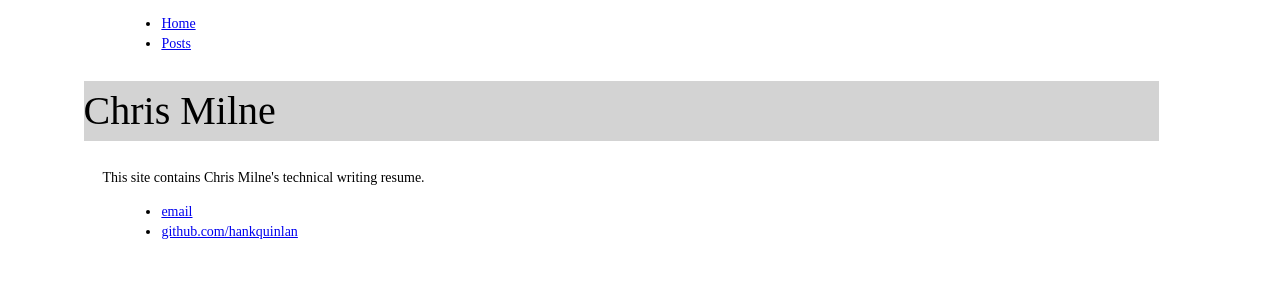
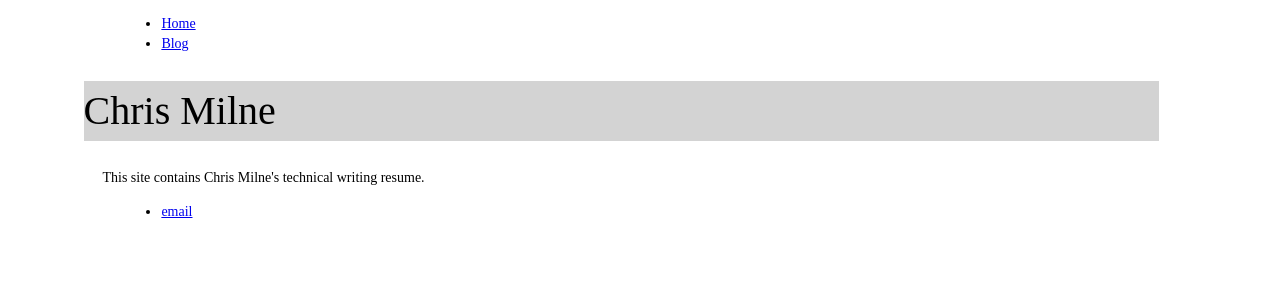
Before and after one commit to chris-milne/chris-milne.github.io, a Jekyll site: the page built from index.html, in a window 1280 px wide. Shown: the top 300 px of the page. Built offline with Jekyll 4.4.1, drawn with Linux system fonts in a browser that asks for light colours.

Commit message:
Update default.html

```diff
--- a/_layouts/default.html
+++ b/_layouts/default.html
@@ -11,7 +11,7 @@
 	        		<li><a href="/">Home</a></li>
 		        	<!--<li><a href="/about">About</a></li>-->
 	        		<!--<li><a href="/cv">CV</a></li>-->
-	        		<li><a href="/post">Posts</a></li>
+	        		<li><a href="/blog">Blog</a></li>
 	    		</ul>
 			</nav>
 			<div class="container">
@@ -22,7 +22,7 @@
 			<footer>
 	    		<ul>
 	        		<li><a href="mailto:miln0068@algonquinlive.com">email</a></li>
-	        		<li><a href="https://github.com/hankquinlan">github.com/hankquinlan</a></li>
+	        		<!--<li><a href="https://github.com/hankquinlan">github.com/hankquinlan</a></li>-->
 				</ul>
 			</footer>
 		</body>
```
